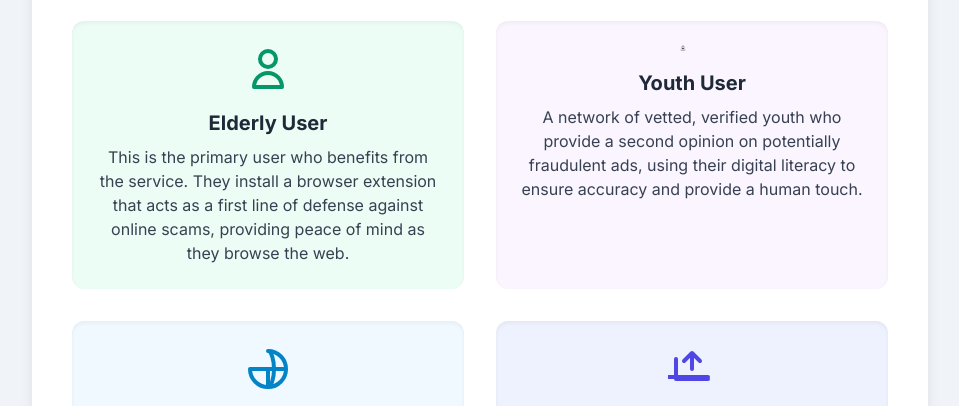
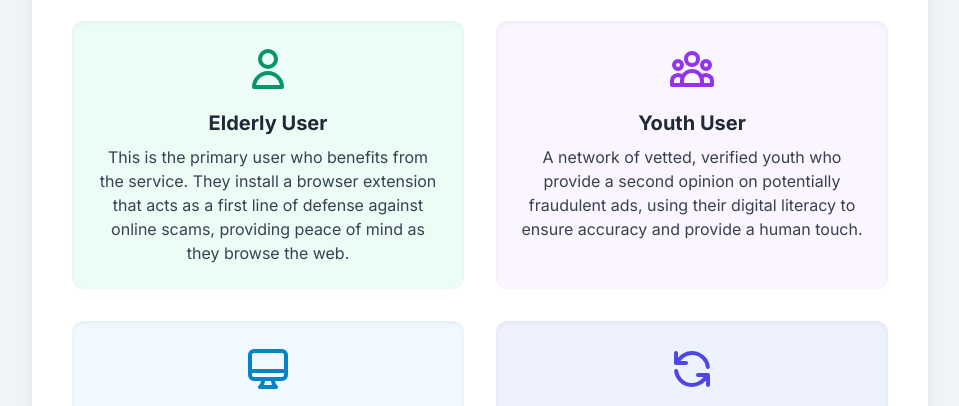
Before and after one commit to SleepyMoozy/Ai-scam-assist, a plain HTML site: page index.html in a window 1280 px wide. Shown: the part 539-945 px from the top of the page, without its empty margins (160-1119 px from the left). Drawn offline with nearby package versions, Linux system fonts and the light colour scheme.

Commit message:
Fixed problems

```diff
--- a/index.html
+++ b/index.html
@@ -100,7 +100,9 @@
                 </div>
                 <!-- Youth User Description -->
                 <div class="flex flex-col items-center text-center p-6 bg-purple-50 rounded-xl shadow-inner">
-<svg xmlns="http://www.w3.org/2000/svg" width="24" height="24" viewBox="0 0 100 100">><path d="m21.9 20.65-1.18-4a5 5 0 0 0-4.84-3.55h-.46A6.1 6.1 0 0 0 18.05 8a5.78 5.78 0 0 0-5.53-6A5.79 5.79 0 0 0 7 8a6.11 6.11 0 0 0 2.64 5.1h-.47a5 5 0 0 0-4.84 3.55l-1.19 4a1.09 1.09 0 0 0 .59 1.29 25.39 25.39 0 0 0 8.79 2h.05a25.47 25.47 0 0 0 8.74-2 1.08 1.08 0 0 0 .59-1.29zm-9.48-5.88-.81-.7h1.62zm2.33-.7h1l-1.36 2.62-1.27-1.18zM12.52 3a4.55 4.55 0 0 1 4.18 3.05 3.76 3.76 0 0 1-1.38 0 3.89 3.89 0 0 1-1.7-.89.51.51 0 0 0-.65 0 5.23 5.23 0 0 1-4.64 1A4.56 4.56 0 0 1 12.52 3zM8 8a5.64 5.64 0 0 1 .07-1 6.6 6.6 0 0 0 1.64.21 5.92 5.92 0 0 0 1.8-.21 6.09 6.09 0 0 0 1.76-.85 4.63 4.63 0 0 0 1.82.85A4.58 4.58 0 0 0 17 7a5.64 5.64 0 0 1 .08.93 4.78 4.78 0 0 1-4.53 5A4.79 4.79 0 0 1 8 8zm2.11 6.1 1.68 1.46-1.16 1.15-1.49-2.64h.95zm-6 6.86 1.19-4a4 4 0 0 1 2.79-2.68l2 3.53a.57.57 0 0 0 .37.25h.07a.47.47 0 0 0 .35-.15L12 16.7l.05 6.2A24.73 24.73 0 0 1 4.16 21s-.08 0-.06-.07zm16.78.04a25.55 25.55 0 0 1-7.83 1.86L13 16.8l1.15 1.07a.53.53 0 0 0 .34.13h.09a.47.47 0 0 0 .35-.26l1.85-3.55a4 4 0 0 1 3 2.72l1.18 4a.09.09 0 0 1-.07.09z" style="fill:#231f20"/></svg>
+                    <svg xmlns="http://www.w3.org/2000/svg" class="h-12 w-12 text-purple-600 mb-4" fill="none" viewBox="0 0 24 24" stroke="currentColor" stroke-width="2">
+                        <path stroke-linecap="round" stroke-linejoin="round" d="M17 20h5v-2a3 3 0 00-5.356-1.857M17 20H7m10 0v-2c0-.656-.126-1.283-.356-1.857M7 20H2v-2a3 3 0 015.356-1.857M7 20v-2c0-.656.126-1.283.356-1.857m0 0a5.002 5.002 0 019.288 0M15 7a3 3 0 11-6 0 3 3 0 016 0zm6 3a2 2 0 11-4 0 2 2 0 014 0zM7 10a2 2 0 11-4 0 2 2 0 014 0z" />
+                    </svg>
                     <h3 class="text-xl font-bold text-gray-800 mb-2">Youth User</h3>
                     <p class="text-gray-700">
                         A network of vetted, verified youth who provide a second opinion on potentially fraudulent ads, using their digital literacy to ensure accuracy and provide a human touch.
@@ -111,7 +113,7 @@
                 <!-- The Algorithm Description -->
                 <div class="flex flex-col items-center text-center p-6 bg-sky-50 rounded-xl shadow-inner">
                     <svg xmlns="http://www.w3.org/2000/svg" class="h-12 w-12 text-sky-600 mb-4" fill="none" viewBox="0 0 24 24" stroke="currentColor" stroke-width="2">
-                        <path stroke-linecap="round" stroke-linejoin="round" d="M21 12a9 9 0 01-9 9m9-9a9 9 0 00-9-9m9 9H3m9 9a9 9 0 01-9-9m9 9c1.657 0 3-4.5 3-9s-1.343-9-3-9m0 18v-9" />
+                        <path stroke-linecap="round" stroke-linejoin="round" d="M9.75 17L9 20l-1 1h8l-1-1-.75-3M3 13h18M5 17h14a2 2 0 002-2V5a2 2 0 00-2-2H5a2 2 0 00-2 2v10a2 2 0 002 2z" />
                     </svg>
                     <h3 class="text-xl font-bold text-gray-800 mb-2">The Algorithm</h3>
                     <p class="text-gray-700">
@@ -121,8 +123,7 @@
                 <!-- Data Reinvestment Description -->
                 <div class="flex flex-col items-center text-center p-6 bg-indigo-50 rounded-xl shadow-inner">
                     <svg xmlns="http://www.w3.org/2000/svg" class="h-12 w-12 text-indigo-600 mb-4" fill="none" viewBox="0 0 24 24" stroke="currentColor" stroke-width="2">
-                        <path stroke-linecap="round" stroke-linejoin="round" d="M4 7v10m-4-1h20M4 17h16" />
-                        <path stroke-linecap="round" stroke-linejoin="round" d="M12 12V4m0 0L8 8m4-4l4 4" />
+                        <path stroke-linecap="round" stroke-linejoin="round" d="M4 4v5h.582m15.356 2A8.001 8.001 0 004.582 9m0 0H9m11 11v-5h-.581m0 0a8.003 8.003 0 01-15.357-2m15.357 2H15" />
                     </svg>
                     <h3 class="text-xl font-bold text-gray-800 mb-2">Data Reinvestment</h3>
                     <p class="text-gray-700">
```
Also changed, not shown: 1 other file.
